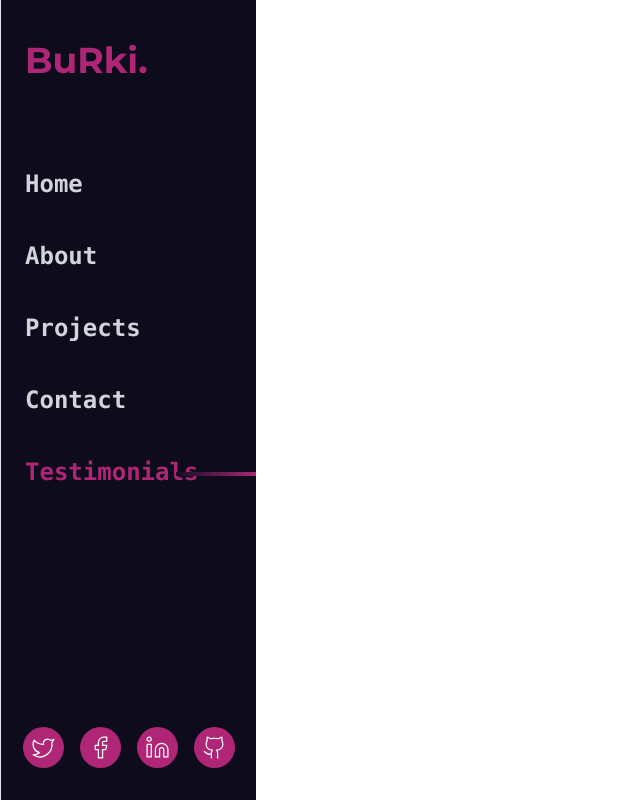
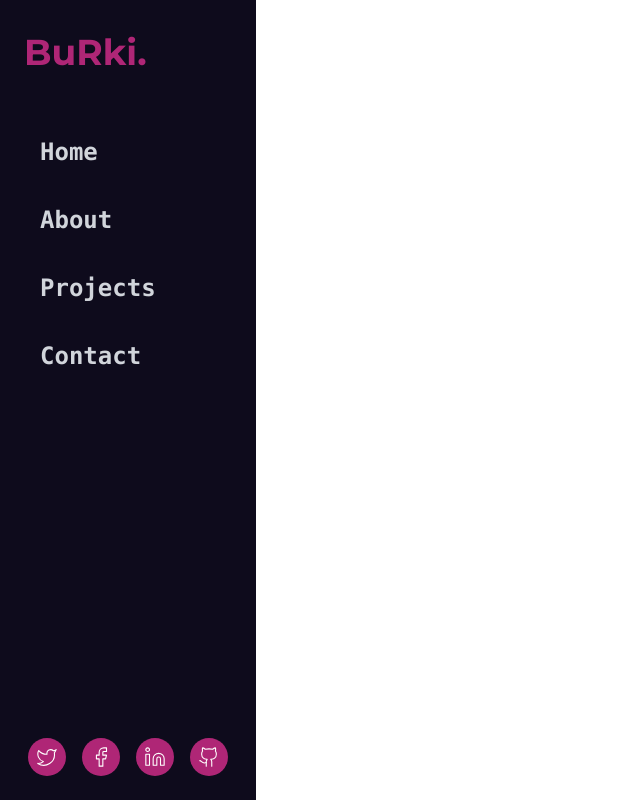
Before and after one commit to Ahsan-Burki2126/Ahsan-Burki, a React (Vite) app: page /testimonials in a window 1280 px wide. Shown: the whole page, without its empty margins (0-640 px from the left). Built offline with nearby package versions, Linux system fonts and the light colour scheme; a web font is replaced by a local one.

Commit message:
responsiveness of sidebar is adjusted

```diff
--- a/package.json
+++ b/package.json
@@ -19,7 +19,8 @@
     "react-hook-form": "^7.54.2",
     "react-icons": "^5.5.0",
     "react-router": "^7.2.0",
-    "react-router-dom": "^7.2.0"
+    "react-router-dom": "^7.2.0",
+    "swiper": "^11.2.5"
   },
   "devDependencies": {
     "@eslint/js": "^9.21.0",
--- a/src/App.jsx
+++ b/src/App.jsx
@@ -9,6 +9,7 @@ import Services from "./Pages/Services";
 import CursorRing from "./components/CursorRing"; // Import CursorRing
 import { BrowserRouter as Router, Routes, Route } from "react-router-dom";
 import Projects from "./Pages/Projects";
+import Testimonials from "./Pages/Testimonials";
 
 function App() {
   return (
@@ -23,7 +24,7 @@ function App() {
           <Route path="/services" element={<Services />} />
           <Route path="/contact" element={<Contact />} />
           <Route path="/projects" element={<Projects />} />
-          <Route path="/testimonial" element={<Projects />} />
+          {/* <Route path="/testimonials" element={<Testimonials />} /> */}
         </Routes>
         {/* <FooterNav /> */}
       </div>
--- a/src/Pages/About.jsx
+++ b/src/Pages/About.jsx
@@ -43,9 +43,9 @@ const About = () => {
         </span>
       ))}
 
-      <div className="max-w-5xl w-full flex flex-col-reverse lg:flex-row-reverse items-center lg:items-stretch gap-12">
+      <div className="max-w-5xl w-full flex flex-col-reverse lg:flex-row-reverse items-center lg:items-stretch gap-12 ">
         {/* Right Section (Text Content) */}
-        <div ref={rightSectionRef} className="flex-1 text-left px-4 sm:px-0">
+        <div ref={rightSectionRef} className="flex-1 text-left px-4 sm:px-0 ">
           <h1
             className="text-4xl sm:text-6xl text-center lg:text-left font-bold font-mono"
             data-aos="fade-right"
@@ -55,7 +55,7 @@ const About = () => {
           </h1>
 
           <p
-            className="mt-4 text-md sm:text-lg text-gray leading-relaxed"
+            className="mt-4 text-md sm:text-lg text-gray leading-relaxed "
             data-aos="fade-down"
             data-aos-delay="900"
           >
--- a/src/components/sidebar.jsx
+++ b/src/components/sidebar.jsx
@@ -10,46 +10,46 @@ function Sidebar() {
     <>
       {/* Mobile Navbar Toggle Button */}
       <div
-        className="lg:hidden fixed top-4 left-4 z-50 bg-purple p-2 rounded-full shadow-lg cursor-pointer"
+        className="lg:hidden fixed top-4 left-4 z-50 bg-purple p-3 rounded-full shadow-md cursor-pointer"
         onClick={() => setIsOpen(!isOpen)}
       >
         {isOpen ? (
-          <X size={30} className="text-white" />
+          <X size={28} className="text-white" />
         ) : (
-          <Menu size={30} className="text-white" />
+          <Menu size={28} className="text-white" />
         )}
       </div>
 
       {/* Sidebar */}
       <div
-        className={`fixed h-screen border-l w-[75%] sm:w-[60%] md:w-[40%] lg:w-[20%] flex flex-col justify-between bg-dark-blue text-white pt-10 font-mono z-40 transition-transform duration-300 ease-in-out
+        className={`fixed h-screen w-[80%] sm:w-[60%] md:w-[40%] lg:w-[20%] flex flex-col justify-between bg-dark-blue text-white pt-8 font-mono z-40 transition-all duration-300 ease-in-out
           ${
             isOpen ? "translate-x-0" : "-translate-x-full"
-          } lg:translate-x-0 lg:relative lg:flex lg:w-[20%]`}
+          } lg:translate-x-0 lg:relative lg:flex lg:w-[20%] lg:min-h-screen`}
       >
         {/* Logo Section */}
-        <div className="logo text-3xl font-bold px-6">
+        <div className="px-6 mt-6 lg:mt-0">
           <a href="./index.html">
-            <h1 className="font-montserrat text-purple text-4xl mt-10 lg:mt-0">
+            <h1 className="font-montserrat text-purple text-3xl sm:text-4xl font-bold">
               BuRki.
             </h1>
           </a>
         </div>
 
         {/* Navigation Menu */}
-        <ul className="flex flex-1 my-20 justify-start gap-6 items-start flex-col font-mono">
+        <ul className="flex flex-1 mt-10 lg:mt-14 flex-col space-y-5 px-6">
           {navbarData.map((item) => (
             <li key={item.id} className="w-full">
               <NavLink
                 to={item.link}
                 className={({ isActive }) =>
-                  `relative font-semibold text-2xl px-6 py-2 block transition-all duration-500 ease-in-out ${
+                  `relative font-semibold text-xl sm:text-2xl px-4 py-2 block transition-all duration-500 ease-in-out ${
                     isActive
-                      ? "text-purple before:absolute before:right-0 before:top-1/2 before:h-1 before:w-[80px] before:bg-gradient-to-l before:from-purple before:to-blue before:transition-all before:duration-500 before:scale-100"
+                      ? "text-purple before:absolute before:right-0 before:top-1/2 before:h-1 before:w-[60px] sm:before:w-[80px] before:bg-gradient-to-l before:from-purple before:to-blue before:transition-all before:duration-500 before:scale-100"
                       : "text-gray-300 before:absolute before:right-0 before:top-1/2 before:h-1 before:w-[0px] before:bg-gradient-to-l before:from-purple before:to-blue before:transition-all before:duration-500 before:scale-0"
                   }`
                 }
-                onClick={() => setIsOpen(false)} // Close sidebar on link click
+                onClick={() => setIsOpen(false)}
               >
                 {item.title}
               </NavLink>
@@ -58,18 +58,30 @@ function Sidebar() {
         </ul>
 
         {/* Social Media Icons */}
-        <div className="flex justify-center gap-4 py-8">
-          <a href="" className="bg-purple p-2 rounded-3xl">
-            <Twitter size={25} strokeWidth={1.2} />
+        <div className="flex justify-center gap-4 py-6">
+          <a
+            href="#"
+            className="bg-purple p-2 rounded-full hover:bg-opacity-80 transition"
+          >
+            <Twitter size={22} strokeWidth={1.2} />
           </a>
-          <a href="" className="bg-purple p-2 rounded-3xl">
-            <Facebook size={25} strokeWidth={1.2} />
+          <a
+            href="#"
+            className="bg-purple p-2 rounded-full hover:bg-opacity-80 transition"
+          >
+            <Facebook size={22} strokeWidth={1.2} />
           </a>
-          <a href="" className="bg-purple p-2 rounded-3xl">
-            <Linkedin size={25} strokeWidth={1.2} />
+          <a
+            href="#"
+            className="bg-purple p-2 rounded-full hover:bg-opacity-80 transition"
+          >
+            <Linkedin size={22} strokeWidth={1.2} />
           </a>
-          <a href="" className="bg-purple p-2 rounded-3xl">
-            <Github size={25} strokeWidth={1.2} />
+          <a
+            href="#"
+            className="bg-purple p-2 rounded-full hover:bg-opacity-80 transition"
+          >
+            <Github size={22} strokeWidth={1.2} />
           </a>
         </div>
       </div>
--- a/src/data/constants.jsx
+++ b/src/data/constants.jsx
@@ -20,11 +20,11 @@ export const navbarData = [
     title: "Contact",
     link: "/contact",
   },
-  {
-    id: 5,
-    title: "Testimonials",
-    link: "/testimonials",
-  },
+  // {
+  //   id: 5,
+  //   title: "Testimonials",
+  //   link: "/testimonials",
+  // },
 ];
 
 export default navbarData;
```
Also changed, not shown: 1 other file (tests, documents, lock files or other folders).
